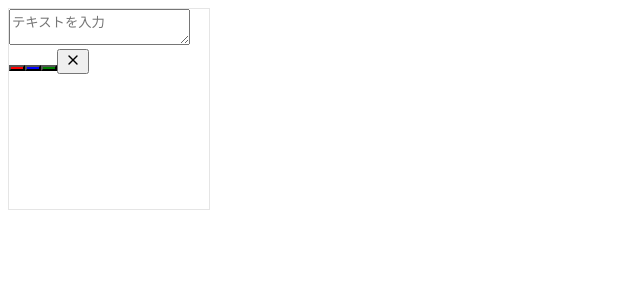
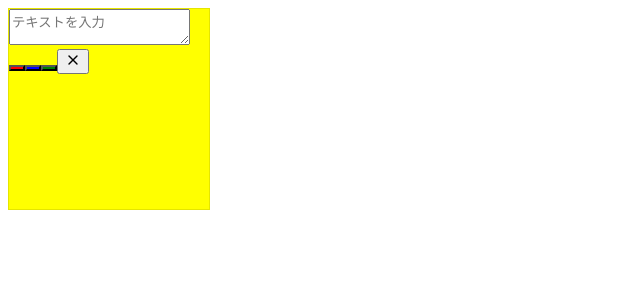
Before and after one commit to Tayakama/whiteboard, a React (Create React App) app: page / in a window 1280 px wide. Shown: the top 300 px of the page, without its empty margins (0-640 px from the left). Built offline with nearby package versions, Linux system fonts and the light colour scheme.

Commit message:
Fix Whiteboard component export and import

```diff
--- a/src/App.tsx
+++ b/src/App.tsx
@@ -2,9 +2,19 @@ import React from 'react';
 import OnlineWhiteboard from './OnlineWhiteboard';
 
 function App() {
+  const handleDelete = (id: string) => {
+    console.log(`Sticky note with id ${id} deleted`);
+  };
+
   return (
     <div className="App">
-      <OnlineWhiteboard />
+      <OnlineWhiteboard
+        id="1"
+        initialX={100}
+        initialY={100}
+        initialColor="yellow"
+        onDelete={handleDelete}
+      />
     </div>
   );
 }
--- a/src/OnlineWhiteboard.tsx
+++ b/src/OnlineWhiteboard.tsx
@@ -1,5 +1,5 @@
 import React, { useState, useRef, useEffect } from 'react';
-import { X } from 'lucide-react';  // この行を追加
+import { FiX } from 'react-icons/fi';
 
 interface Position {
   x: number;
@@ -123,7 +123,7 @@ const Sticky: React.FC<StickyProps> = ({ id, initialX, initialY, initialColor, o
           />
         ))}
         <button onClick={() => onDelete(id)} className="m-1">
-          <X size={16} />
+          <FiX size={16} />
         </button>
       </div>
       <div className="absolute inset-0 pointer-events-none">
```
